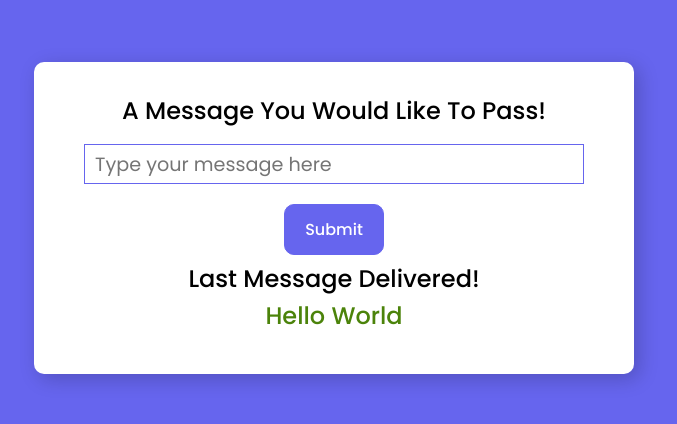
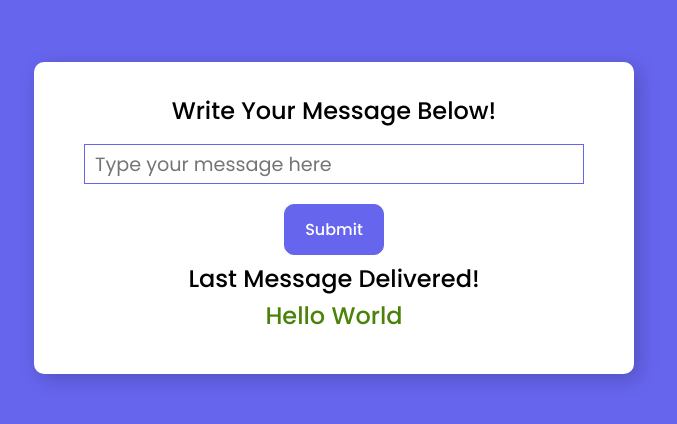
Before and after one commit to betselotT/Display-Message, a plain HTML site: page index.html in a window 1280 px wide. Shown: the part 182-606 px from the top of the page, without its empty margins (306-983 px from the left). Drawn offline with Linux system fonts and the light colour scheme.

Commit message:
edited html

```diff
--- a/index.html
+++ b/index.html
@@ -8,7 +8,7 @@
   </head>
   <body>
     <div class="container">
-      <h4>A Message You Would Like To Pass!</h4>
+      <h4>Write your message below!</h4>
       <form id="message-form">
         <input
           type="text"
```
